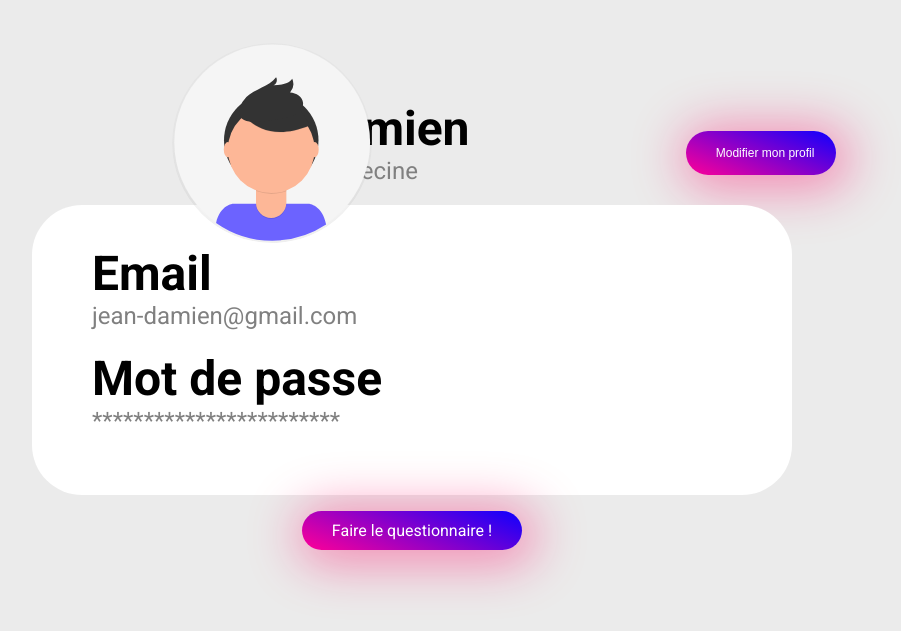
After one commit to Raito777/Etudate, a PHP site: template vue/profil.html in a window 1280 px wide. The commit adds this page. Shown: the top 631 px of the page, without its empty margins (228-1129 px from the left). Run offline with PHP 8.4, Linux system fonts and the light colour scheme; the template is opened without the code that fills it: most values are stand-ins (such as "Sample title", 1, 10 or a date in 2020).

Commit message:
ajout du profile
html +css +fonction dans controleur

```diff
--- a/routeur.php
+++ b/routeur.php
@@ -26,6 +26,9 @@
 		case 'quizz' :
 				pageQuizz();
 				break;
+		case 'profile':
+				pageProfil();
+				break;
 		 default :
 		 	http_response_code('500');
 			echo '404';
--- /dev/null
+++ b/vue/css/style_profile.css
@@ -0,0 +1,109 @@
+.connexion-detail{
+    justify-content: flex-start;
+    padding: 40px 60px;
+    align-items: center;
+    font-family: 'Roboto', sans-serif;
+    background-color: white;
+    border-radius: 50px;
+    -webkit-border-radius: 50px;
+    -moz-border-radius: 50px;
+    -ms-border-radius: 50px;
+    -o-border-radius: 50px;
+    width: 50vw;
+
+}
+.connexion-detail h3{
+    font-size: 3rem;
+    margin: 0;
+    align-items: center;
+}
+.connexion-detail p{
+    font-size: 1.5rem;
+    margin: 0;
+    margin-bottom: 20px;
+    color: gray;
+
+}
+.nom h3{
+    font-size: 3rem;
+    margin: 0;
+}
+.nom p{
+    font-size: 1.5rem;
+    margin: 0;
+    margin-bottom: 20px;
+    color: gray;
+
+}
+.nom{
+    justify-content: center;
+    align-items: center;
+    font-family: 'Roboto', sans-serif;
+
+
+}
+
+.image-profile img{
+    width: 200px;
+    height: 200px;
+    border-radius: 50%;
+    -webkit-border-radius: 50%;
+    -moz-border-radius: 50%;
+    -ms-border-radius: 50%;
+    -o-border-radius: 50%;
+    position:absolute;
+}
+
+input:focus{
+    outline:none;
+    border: 2px solid rgba(255,0,151,1);
+
+}
+
+form{
+    display: flex;
+    align-items:center;
+    justify-content: center;
+}
+.submit{
+
+    width:150px;
+    background: linear-gradient(202deg, rgba(14,0,255,1) 0%, rgba(255,0,151,1) 100%);
+    box-shadow: 5px 5px 50px 10px rgba(255, 0, 98, 0.404);
+    -webkit-box-shadow: 5px 5px 50px 10px rgba(255, 0, 98, 0.404);
+    -moz-box-shadow: 5px 5px 50px 10px rgba(255, 0, 98, 0.404);
+    color: white;
+    padding:15px 30px;
+    outline:none;
+    border:none;
+    border-radius: 50px;
+    font-size:0.75rem;
+    cursor:pointer;
+    transition: 0.4s ease-in-out;
+
+}
+.top-profile{
+    display: flex;
+    justify-content: center;
+    align-items: center;
+    justify-content: space-between;
+    padding-left: 200px;
+
+
+}
+.profile-content{
+    display: flex;
+    align-items: center;
+    justify-content: center;
+    flex-direction: column;
+
+}
+.image-profile{
+    position: relative;
+    left: 200px;
+    bottom: 110px;
+}
+.global-profile{
+    margin-top: 100px;
+    font-family: 'Roboto', sans-serif;
+}
--- a/vue/head.php
+++ b/vue/head.php
@@ -12,5 +12,6 @@
     <link rel="stylesheet" href="../vue/css/style.css">
     <link rel="stylesheet" href="../vue/css/style_connexion.css">
     <link rel="stylesheet" href="../vue/css/style_quizz.css">
+    <link rel="stylesheet" href="../vue/css/style_profile.css">
 
 </head>
--- /dev/null
+++ b/vue/profil.html
@@ -0,0 +1,27 @@
+<div class="global-profile">
+    <div class="top-profile">
+        <div class="image-profile">
+        <img src="../vue/img/pp_0.svg" alt="photo de profil">
+        </div>
+        <div class="nom">
+        <h3>Jean Damien</h3>
+        <p> étudiant en médecine</p>
+        </div>
+        <input class="submit" type="submit" value="Modifier mon profil">
+            <a href=""></a>
+    </div>
+
+    <div class="profile-content">
+        <form   action="" method="Post" >
+            <div class="connexion-detail">
+                    <h3>Email</h3>
+                    <p>jean-damien@gmail.com</p>
+                    <h3>Mot de passe</h3>
+                    <p>************************</p>
+            </div>
+        </form>
+
+
+    <a href="quizz" class="connexion">Faire le questionnaire !</a>
+    </div>
+</div>
```
Also changed, not shown: controleur/controleur.php (+14 -0 lines), vue/img/pp_0.svg (renamed from vue/img/undraw_profile_pic_ic-5-t.svg).
